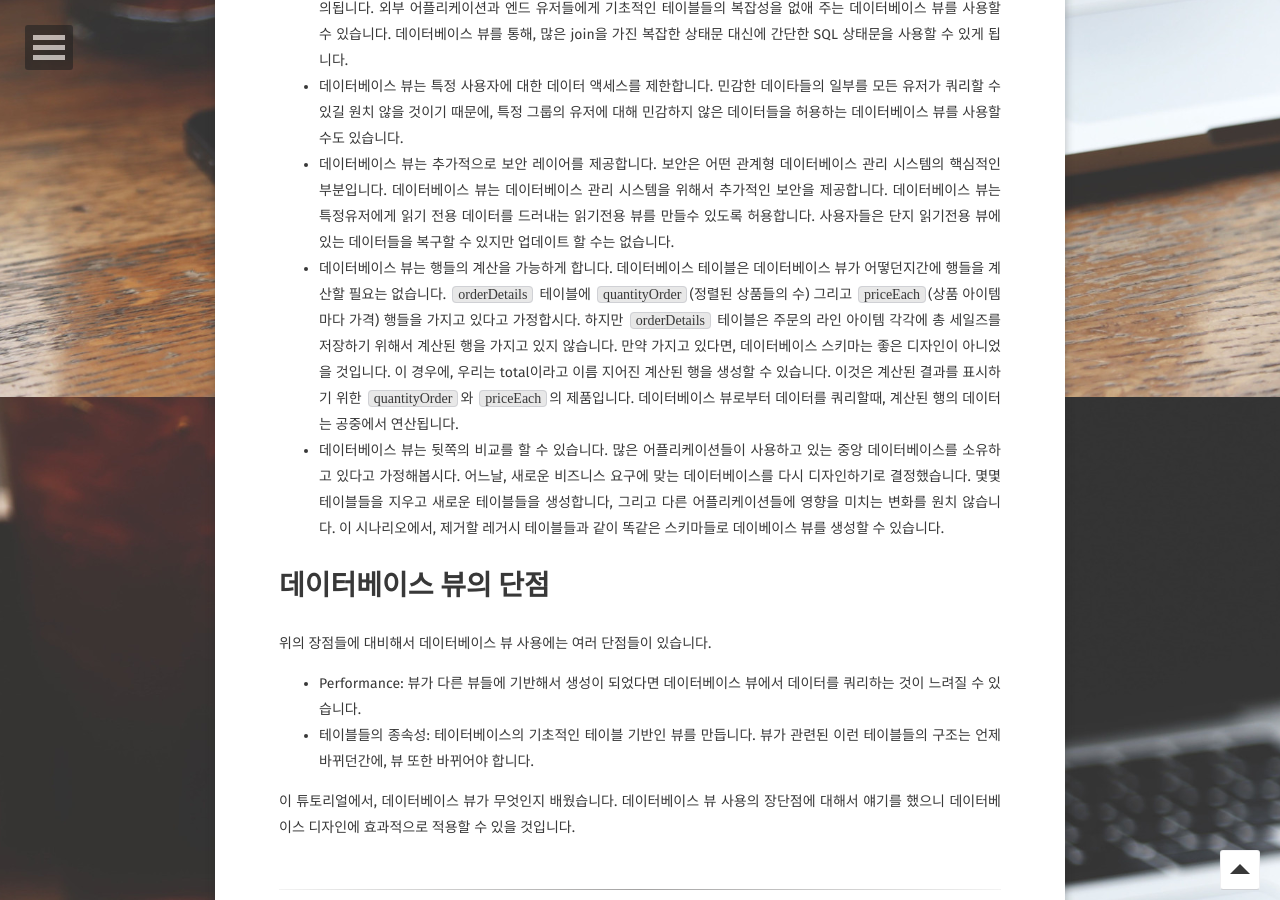
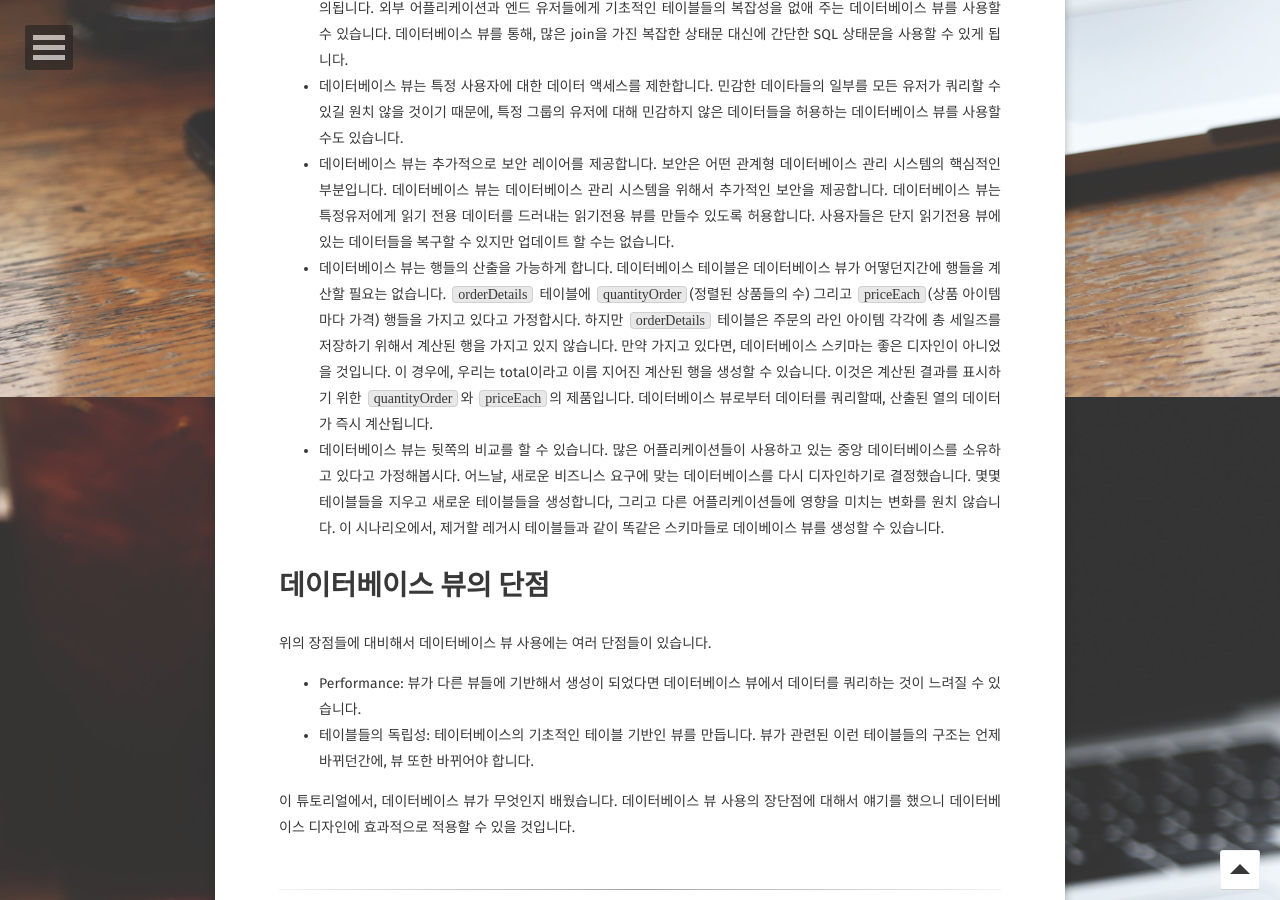
Before and after one commit to wkdtjsgur100/wkdtjsgur100.github.io, a Jekyll site: the page built from _posts/2017-08-31-mysql-view.md, in a window 1280 px wide and 900 px high, scrolled down 1403 px. Built offline with Jekyll 4.4.1, drawn with Linux system fonts in a browser that asks for light colours; some web fonts are replaced; comment, search, counter and statistics services are not loaded.

Commit message:
Modified mysql view

```diff
--- a/_posts/2017-08-31-mysql-view.md
+++ b/_posts/2017-08-31-mysql-view.md
@@ -25,13 +25,13 @@ tags: [ 'mysql' ]
 - 복잡한 쿼리들을 단순화 할 수 있습니다: 데이터베이스 뷰는 많은 기본적인 테이블들과 관련한 SQL 상태문에 의해서 정의됩니다. 외부 어플리케이션과 엔드 유저들에게 기초적인 테이블들의 복잡성을 없애 주는 데이터베이스 뷰를 사용할 수 있습니다. 데이터베이스 뷰를 통해, 많은 join을 가진 복잡한 상태문 대신에 간단한 SQL 상태문을 사용할 수 있게 됩니다.
 - 데이터베이스 뷰는 특정 사용자에 대한 데이터 액세스를 제한합니다. 민감한 데이타들의 일부를 모든 유저가 쿼리할 수 있길 원치 않을 것이기 때문에, 특정 그룹의 유저에 대해 민감하지 않은 데이터들을 허용하는 데이터베이스 뷰를 사용할 수도 있습니다.
 - 데이터베이스 뷰는 추가적으로 보안 레이어를 제공합니다. 보안은 어떤 관계형 데이터베이스 관리 시스템의 핵심적인 부분입니다. 데이터베이스 뷰는 데이터베이스 관리 시스템을 위해서 추가적인 보안을 제공합니다. 데이터베이스 뷰는 특정유저에게 읽기 전용 데이터를 드러내는 읽기전용 뷰를 만들수 있도록 허용합니다. 사용자들은 단지 읽기전용 뷰에 있는 데이터들을 복구할 수 있지만 업데이트 할 수는 없습니다.
-- 데이터베이스 뷰는 행들의 계산을 가능하게 합니다. 데이터베이스 테이블은 데이터베이스 뷰가 어떻던지간에 행들을 계산할 필요는 없습니다. `orderDetails` 테이블에 `quantityOrder`(정렬된 상품들의 수) 그리고 `priceEach`(상품 아이템마다 가격) 행들을 가지고 있다고 가정합시다. 하지만 `orderDetails` 테이블은 주문의 라인 아이템 각각에 총 세일즈를 저장하기 위해서 계산된 행을 가지고 있지 않습니다. 만약 가지고 있다면, 데이터베이스 스키마는 좋은 디자인이 아니었을 것입니다. 이 경우에, 우리는 total이라고 이름 지어진 계산된 행을 생성할 수 있습니다. 이것은 계산된 결과를 표시하기 위한 `quantityOrder`와 `priceEach`의 제품입니다. 데이터베이스 뷰로부터 데이터를 쿼리할때, 계산된 행의 데이터는 공중에서 연산됩니다.
+- 데이터베이스 뷰는 행들의 산출을 가능하게 합니다. 데이터베이스 테이블은 데이터베이스 뷰가 어떻던지간에 행들을 계산할 필요는 없습니다. `orderDetails` 테이블에 `quantityOrder`(정렬된 상품들의 수) 그리고 `priceEach`(상품 아이템마다 가격) 행들을 가지고 있다고 가정합시다. 하지만 `orderDetails` 테이블은 주문의 라인 아이템 각각에 총 세일즈를 저장하기 위해서 계산된 행을 가지고 있지 않습니다. 만약 가지고 있다면, 데이터베이스 스키마는 좋은 디자인이 아니었을 것입니다. 이 경우에, 우리는 total이라고 이름 지어진 계산된 행을 생성할 수 있습니다. 이것은 계산된 결과를 표시하기 위한 `quantityOrder`와 `priceEach`의 제품입니다. 데이터베이스 뷰로부터 데이터를 쿼리할때, 산출된 열의 데이터가 즉시 계산됩니다.
 - 데이터베이스 뷰는 뒷쪽의 비교를 할 수 있습니다. 많은 어플리케이션들이 사용하고 있는 중앙 데이터베이스를 소유하고 있다고 가정해봅시다. 어느날, 새로운 비즈니스 요구에 맞는 데이터베이스를 다시 디자인하기로 결정했습니다. 몇몇 테이블들을 지우고 새로운 테이블들을 생성합니다, 그리고 다른 어플리케이션들에 영향을 미치는 변화를 원치 않습니다. 이 시나리오에서, 제거할 레거시 테이블들과 같이 똑같은 스키마들로 데이베이스 뷰를 생성할 수 있습니다.
 
 # 데이터베이스 뷰의 단점
 
 위의 장점들에 대비해서 데이터베이스 뷰 사용에는 여러 단점들이 있습니다.
 - Performance: 뷰가 다른 뷰들에 기반해서 생성이 되었다면 데이터베이스 뷰에서 데이터를 쿼리하는 것이 느려질 수 있습니다.
-- 테이블들의 종속성: 테이터베이스의 기초적인 테이블 기반인 뷰를 만듭니다. 뷰가 관련된 이런 테이블들의 구조는 언제 바뀌던간에, 뷰 또한 바뀌어야 합니다.
+- 테이블들의 독립성: 테이터베이스의 기초적인 테이블 기반인 뷰를 만듭니다. 뷰가 관련된 이런 테이블들의 구조는 언제 바뀌던간에, 뷰 또한 바뀌어야 합니다.
 
 이 튜토리얼에서, 데이터베이스 뷰가 무엇인지 배웠습니다. 데이터베이스 뷰 사용의 장단점에 대해서 얘기를 했으니 데이터베이스 디자인에 효과적으로 적용할 수 있을 것입니다.
```
